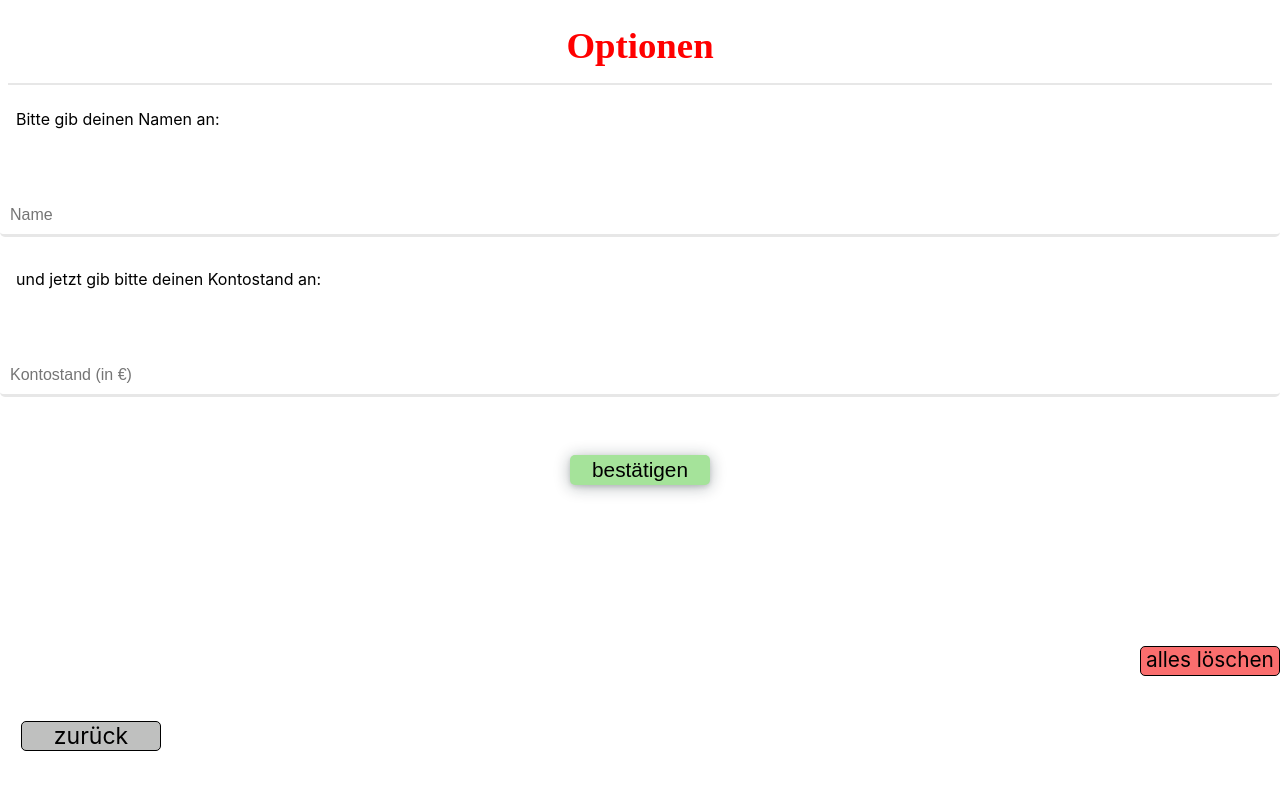
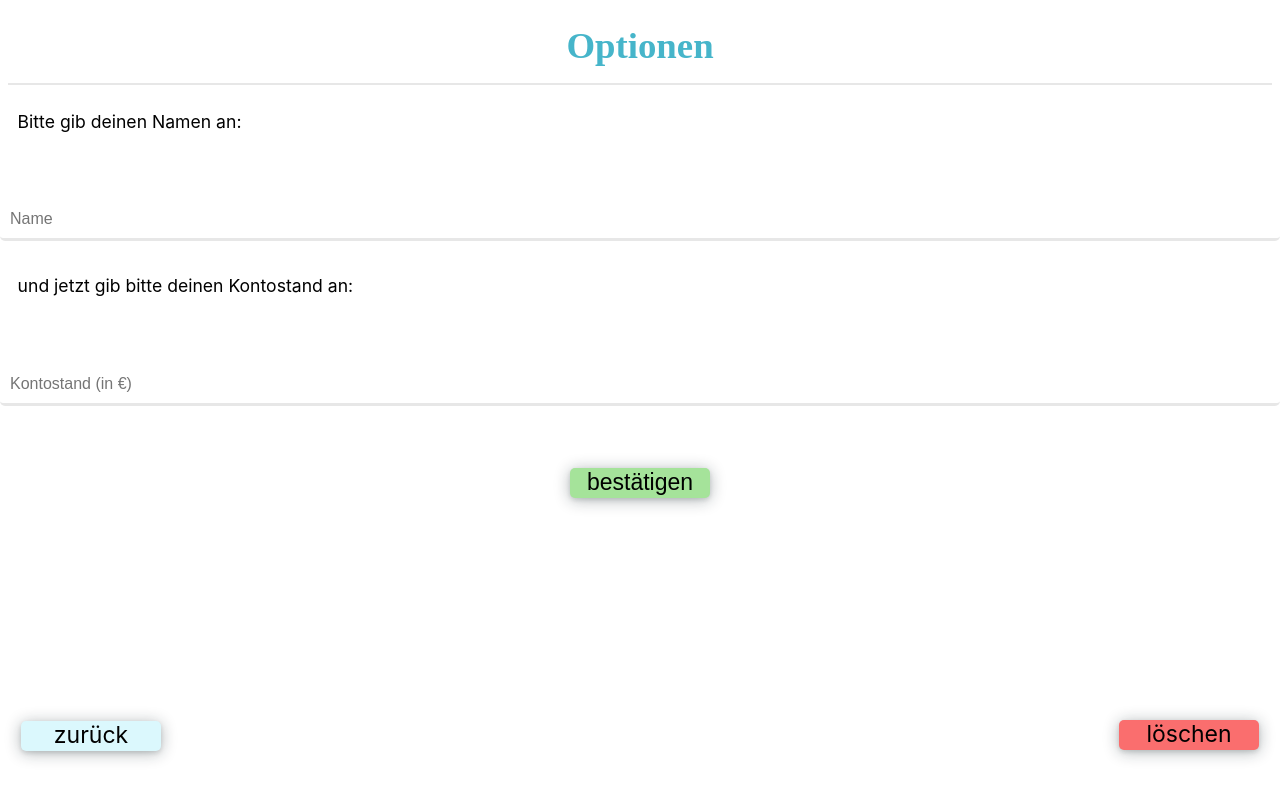
Before and after one commit to JohannaHopp/capstone-project, a Next.js app: page /options in a window 1280 px wide. Built offline with nearby package versions, Linux system fonts and the light colour scheme.

Commit message:
color change

```diff
--- a/components/Footer.js
+++ b/components/Footer.js
@@ -17,10 +17,11 @@ const StyledFooter = styled.footer`
   position: fixed;
   bottom: 0;
   left: 0;
+  display: grid;
+  grid-template-columns: 1fr 1fr;
 `;
 
 const StyledGoBackLink = styled(Link)`
-  display: block;
   text-decoration: none;
   text-align: center;
   font-size: 23px;
@@ -30,4 +31,6 @@ const StyledGoBackLink = styled(Link)`
   background-color: var(--back-button);
   border: 1px solid;
   border-radius: 5px;
+  border-style: none;
+  box-shadow: rgba(14, 30, 37, 0.12) 0px 2px 4px 0px, rgba(14, 30, 37, 0.32) 0px 2px 16px 0px;
 `;
--- a/components/GlobalStyles.js
+++ b/components/GlobalStyles.js
@@ -19,8 +19,10 @@ const GlobalStyles = createGlobalStyle`
         --primary: #ffffff;
         --green-button: #a5e39a;
         --red-button: #FA6E6E;
-        --back-button: #BFC0BF;
-        --red-headline: #ff0000;
+        --back-button: #DBF8FD;
+        --headline: #46B5CA;
+        --green-headline: #54A147;
+        --red-headline: #EF2929;
     }
 `;
 
--- a/components/NameAccountForm.js
+++ b/components/NameAccountForm.js
@@ -43,36 +43,39 @@ export default function NameAccountForm({ onAddEntry }) {
 }
 
 const StyledForm = styled.form`
-  display: flex;
+  display: grid;
   flex-direction: column;
+  grid-column-start: span 2;
 `;
 
 const StyledLabel = styled.label`
   margin: 1em;
   padding-bottom: 4%;
-  font-size: 1em;
+  font-size: 1.1em;
+  grid-column-start: span 2;
 `;
 
 const StyledInput = styled.input`
+  border-style: none;
+  border-bottom: 3px solid #e7e7e7;
+  border-radius: 5px;
   padding: 10px;
   margin-bottom: 1em;
   font-size: 1em;
-  border-style: none;
-  border-bottom: 3px solid #e7e7e7;
-  border-radius: 5px;
+  grid-column-start: span 2;
 `;
 
 const StyledButton = styled.button`
-  align-self: center;
-  margin-top: 5em;
   width: 140px;
   height: 30px;
   text-align: center;
-  font-size: 1.3em;
+  font-size: 23px;
   border-radius: 5px;
   background-color: var(--green-button);
   color: black;
   border-style: none;
   box-shadow: rgba(14, 30, 37, 0.12) 0px 2px 4px 0px, rgba(14, 30, 37, 0.32) 0px 2px 16px 0px;
   margin-top: 2em;
+  grid-column-start: span 2;
+  justify-self: center;
 `;
--- a/pages/index.js
+++ b/pages/index.js
@@ -25,7 +25,7 @@ const StyledHeadlineOne = styled.h1`
 `;
 
 const StyledHeadlineTwo = styled.h2`
-  color: var(--red-headline);
+  color: var(--headline);
   font-family: san-serif;
   font-style: italic;
   font-size: 2.4em;
--- a/pages/options.js
+++ b/pages/options.js
@@ -14,7 +14,7 @@ export default function Options({ onAddBankAccount }) {
       </StyledHeader>
       <NameAccountForm onAddEntry={onAddBankAccount} />
 
-      <StyledLink href="/delete">alles löschen</StyledLink>
+      <StyledLink href="/delete">löschen</StyledLink>
 
       <Footer />
     </StyledMain>
@@ -22,9 +22,8 @@ export default function Options({ onAddBankAccount }) {
 }
 
 const StyledMain = styled.main`
-  display: flex;
-  flex-direction: column;
-  justify-content: space-evenly;
+  display: grid;
+  grid-template-columns: 1fr 1fr;
 `;
 
 const StyledHeader = styled.header`
@@ -38,22 +37,26 @@ const StyledHeadline = styled.h1`
   margin: 0;
   font-family: san-serif;
   font-size: 2.3em;
-  color: var(--red-headline);
+  color: var(--headline);
   text-align: center;
 `;
 
 const StyledLink = styled(Link)`
-  align-self: flex-end;
-  margin-top: 5em;
   width: 140px;
   height: 30px;
   text-align: center;
-  font-size: 1.3em;
+  font-size: 23px;
   border-radius: 5px;
   background-color: var(--red-button);
   color: black;
-  margin-top: 161px;
   z-index: 1;
-  border: 1px solid black;
+  border-style: none;
+  box-shadow: rgba(14, 30, 37, 0.12) 0px 2px 4px 0px, rgba(14, 30, 37, 0.32) 0px 2px 16px 0px;
   text-decoration: none;
+  _grid-column-start: span 2;
+  _justify-self: end;
+  _margin-right: 21px;
+  position: absolute;
+  right: 21px;
+  bottom: 50px;
 `;
--- a/pages/overview.js
+++ b/pages/overview.js
@@ -52,18 +52,18 @@ const StyledHeader = styled.header`
   margin: 0.5em;
   border-bottom: 2px solid #e7e7e7;
   grid-column-start: span 2;
+  margin-bottom: 60px;
 `;
 
 const StyledHeadline = styled.h1`
   margin: 0;
   font-family: san-serif;
   font-size: 2.3em;
-  color: var(--red-headline);
+  color: var(--headline);
   text-align: center;
 `;
 
 const StyledParagraph = styled.p`
-  margin-top: 3em;
   margin-left: 1em;
   font-size: 1rem;
   grid-column-start: span 2;
--- a/pages/paymenthistory.js
+++ b/pages/paymenthistory.js
@@ -39,7 +39,7 @@ const StyledHeadline = styled.h1`
   margin: 0;
   font-family: san-serif;
   font-size: 2.3em;
-  color: var(--red-headline);
+  color: var(--headline);
   text-align: center;
 `;
 
```
Also changed, not shown: components/AddingForm.js (+7 -6 lines), components/SpendingForm.js (+5 -4 lines), pages/delete.js (+20 -1 lines).
